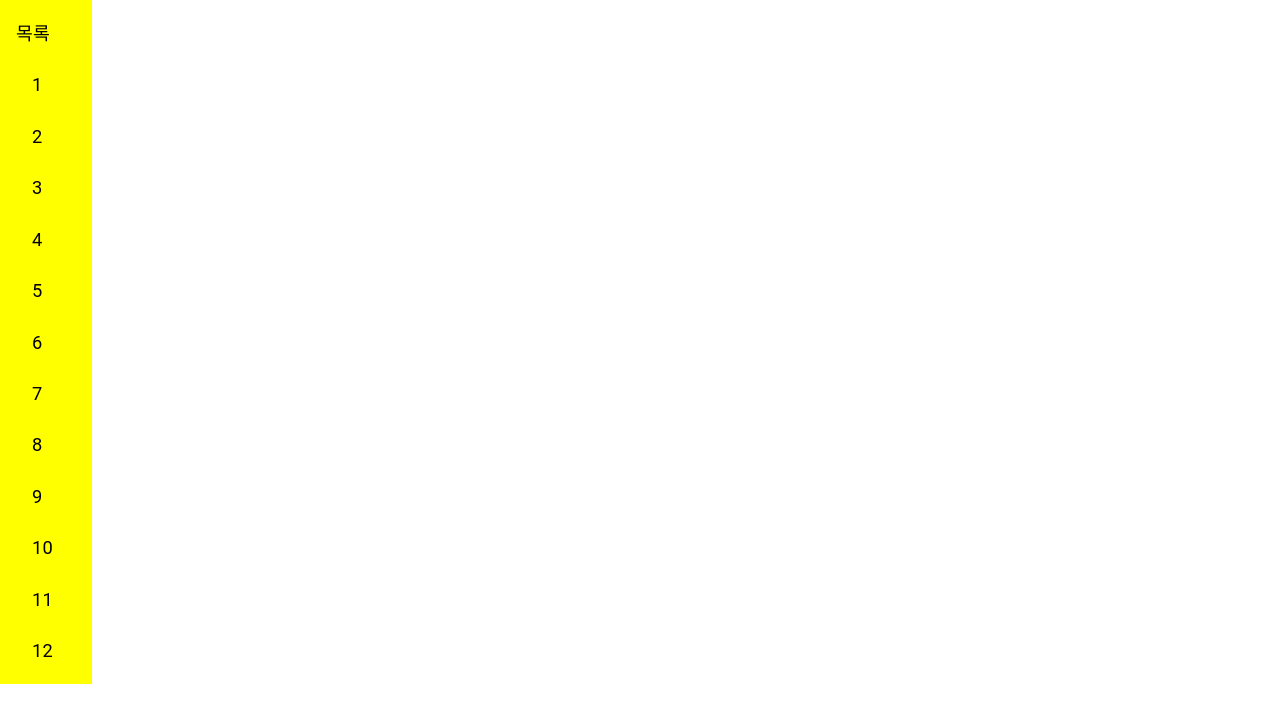
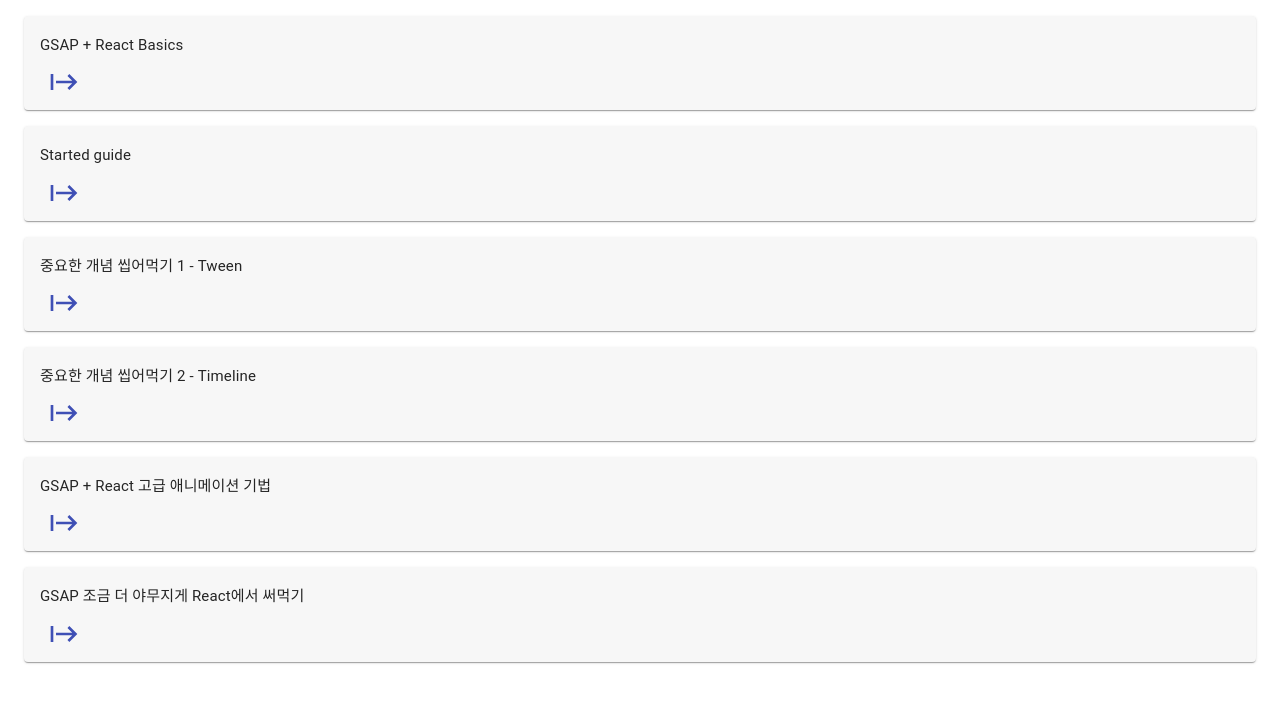
Before and after one commit to KKingmo/gsap-study, a React (Create React App) app: page / in a window 1280 px wide. Shown: the top 722 px of the page. Built offline with nearby package versions, Linux system fonts and the light colour scheme.

Commit message:
init setting

```diff
--- a/src/AppRouter.tsx
+++ b/src/AppRouter.tsx
@@ -1,12 +1,14 @@
 import { Route, Routes, BrowserRouter } from 'react-router-dom';
 
-import GsapGround from './pages/GsapGround';
+import Main from './pages';
+import ReactBasics from './pages/react-basics';
 
 const AppRouter = () => {
 	return (
 		<BrowserRouter>
 			<Routes>
-				<Route path='/' element={<GsapGround />} />
+				<Route path='/' element={<Main />} />
+				<Route path='/react-basics' element={<ReactBasics />} />
 			</Routes>
 		</BrowserRouter>
 	);
--- /dev/null
+++ b/src/layout/Aside/Aside.tsx
@@ -0,0 +1,27 @@
+import { ListItemText, MenuItem, MenuList, Paper } from '@mui/material';
+
+export type Page = {
+	id: number | string;
+	path: string;
+	name: string;
+};
+
+type AsideProps = {
+	pages: Page[];
+};
+
+const Aside = ({ pages }: AsideProps) => {
+	return (
+		<Paper>
+			{pages.map((page) => (
+				<MenuList key={page.id}>
+					<MenuItem>
+						<ListItemText>{page.name}</ListItemText>
+					</MenuItem>
+				</MenuList>
+			))}
+		</Paper>
+	);
+};
+
+export default Aside;
--- /dev/null
+++ b/src/layout/index.tsx
@@ -0,0 +1,25 @@
+import { Container, Grid } from '@mui/material';
+import Aside, { Page } from './Aside/Aside';
+import React from 'react';
+
+type LayoutProps = {
+	pages: Page[];
+	children: React.ReactNode;
+};
+
+const Layout = ({ pages, children }: LayoutProps) => {
+	return (
+		<Container maxWidth='xl'>
+			<Grid container>
+				<Grid item xs={1}>
+					<Aside pages={pages} />
+				</Grid>
+				<Grid item xs={11}>
+					{children}
+				</Grid>
+			</Grid>
+		</Container>
+	);
+};
+
+export default Layout;
--- /dev/null
+++ b/src/pages/index.tsx
@@ -0,0 +1,43 @@
+import { useCallback } from 'react';
+import { Card, CardContent, Container, IconButton, Typography } from '@mui/material';
+import { useNavigate } from 'react-router-dom';
+import StartIcon from '@mui/icons-material/Start';
+
+const PAGES = [
+	{ id: 1, path: 'react-basics', title: 'GSAP + React Basics' },
+	{ id: 2, path: 'started-guide', title: 'Started guide' },
+	{ id: 3, path: 'tween', title: '중요한 개념 씹어먹기 1 - Tween' },
+	{ id: 4, path: 'timeline', title: '중요한 개념 씹어먹기 2 - Timeline' },
+	{ id: 5, path: 'react-advanced', title: 'GSAP + React 고급 애니메이션 기법' },
+	{ id: 6, path: 'react-best-practice', title: 'GSAP 조금 더 야무지게 React에서 써먹기' },
+];
+
+const Index = () => {
+	const navigate = useNavigate();
+
+	const handleClickCard = useCallback(
+		(path: string) => {
+			navigate(path);
+		},
+		[navigate],
+	);
+
+	return (
+		<Container maxWidth='xl' sx={{ marginTop: '1rem' }}>
+			{PAGES.map((page) => (
+				<Card key={page.id} sx={{ marginBottom: '1rem', minWidth: 275 }}>
+					<CardContent sx={{ '&:last-child': { paddingBottom: '0.25rem' } }}>
+						<Typography variant='subtitle1' color='text.secondary'>
+							{page.title}
+						</Typography>
+						<IconButton onClick={() => handleClickCard(page.path)}>
+							<StartIcon color='primary' sx={{ height: '2rem', width: '2rem' }} />
+						</IconButton>
+					</CardContent>
+				</Card>
+			))}
+		</Container>
+	);
+};
+
+export default Index;
--- /dev/null
+++ b/src/pages/react-basics/index.tsx
@@ -0,0 +1,16 @@
+import Layout from '../../layout';
+
+const PAGES = [
+	{ id: 1, path: '/1', name: '1' },
+	{ id: 2, path: '/2', name: '2' },
+];
+
+const Index = () => {
+	return (
+		<Layout pages={PAGES}>
+			<div>오케이</div>
+		</Layout>
+	);
+};
+
+export default Index;
--- a/src/theme/lightTheme.ts
+++ b/src/theme/lightTheme.ts
@@ -4,17 +4,25 @@
 	palette: {
 		mode: 'light',
 		primary: {
-			main: '#1E88E5',
+			light: '#757ce8',
+			main: '#3f50b5',
+			dark: '#002884',
+			contrastText: '#fff',
 		},
 		secondary: {
-			main: '#1E88E5',
+			light: '#ff7961',
+			main: '#f44336',
+			dark: '#ba000d',
+			contrastText: '#000',
 		},
 		background: {
 			default: '#ffffff',
+			paper: '#f7f7f7',
 		},
 		text: {
 			primary: '#000000',
-			secondary: '#ffffff',
+			secondary: '#252525',
+			disabled: '#858585',
 		},
 	},
 	typography: {
@@ -31,16 +39,6 @@
 			fontSize: '0.9375rem',
 		},
 	},
-	components: {
-		MuiAppBar: {
-			styleOverrides: {
-				root: {
-					backgroundColor: 'rgba(255, 255, 255, 0.1)',
-					backdropFilter: 'blur(5px)',
-				},
-			},
-		},
-	},
 });
 
 export default lightTheme;
```
Also changed, not shown: src/pages/react-best-practice/index.tsx (renamed from src/pages/GsapGround.tsx, +7 -7 lines), src/pages/react-advanced/index.tsx (added), src/pages/started-guide/index.tsx (added), src/pages/timeline/index.tsx (added), src/pages/tween/index.tsx (added), 1 other file (tests, documents, lock files or other folders).
